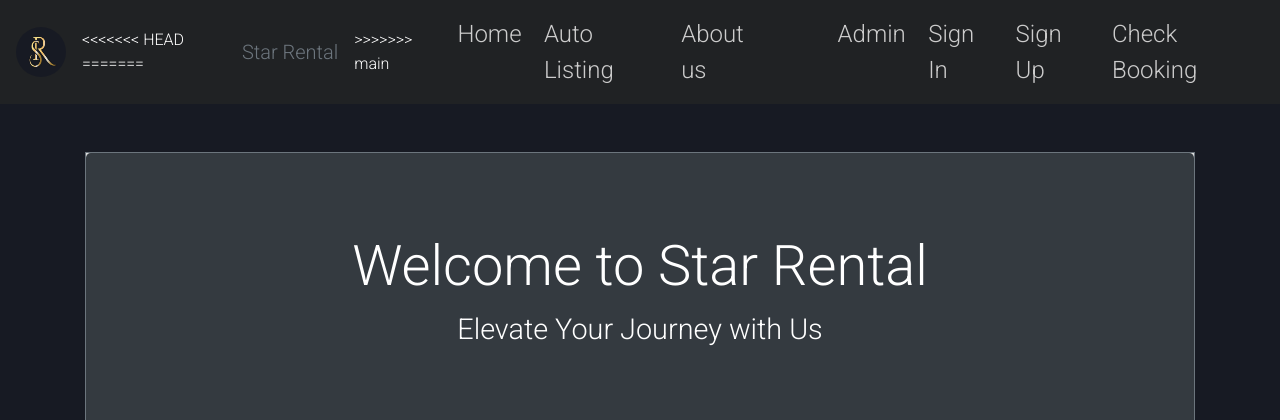
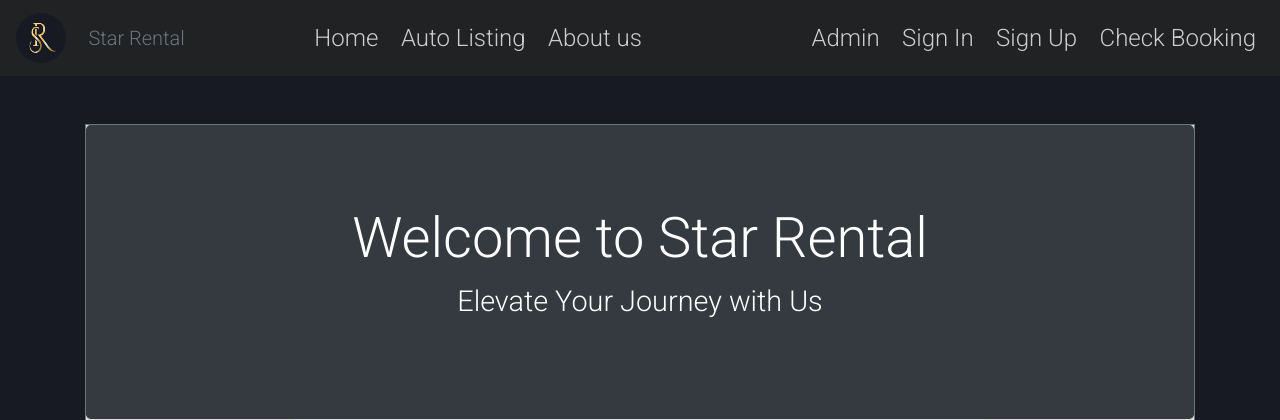
Before and after one commit to TediMihali/StarRentalCode, a Django app: template car_rental_project/rental/templates/about_us.html in a window 1280 px wide. Shown: the top 420 px of the page. Run offline with Django 3.2, Linux system fonts and the light colour scheme; the template is opened without the code that fills it, so the values that code supplies are empty; some libraries are stand-ins or nearby versions.

Commit message:
This is it

```diff
--- a/car_rental_project/templates/base.html
+++ b/car_rental_project/templates/base.html
@@ -22,13 +22,7 @@
 
         <div class="collapse navbar-collapse" id="navbarNav">
             <a class="navbar-brand" href="{% url 'rental:home' %}"><img src="{% static 'images/logo.jpeg' %}" alt="Logo" style="border-radius: 50%;" width="50" height="50"></a>
-<<<<<<< HEAD
-            {% if user.is_authenticated %}
-            <a class="nav-link nav_text" id="nav_link"  href="{% url 'rental:home' %}">Welcome, {{ user.username }}</a>
-            {% endif %}
-=======
             <a class="navbar-brand text-secondary" id="nav_link">Star Rental</a>
->>>>>>> main
             <button class="navbar-toggler" type="button" data-toggle="collapse" data-target="#navbarNav"
                     aria-controls="navbarNav" aria-expanded="false" aria-label="Toggle navigation">
                 <span class="navbar-toggler-icon"></span>
```
